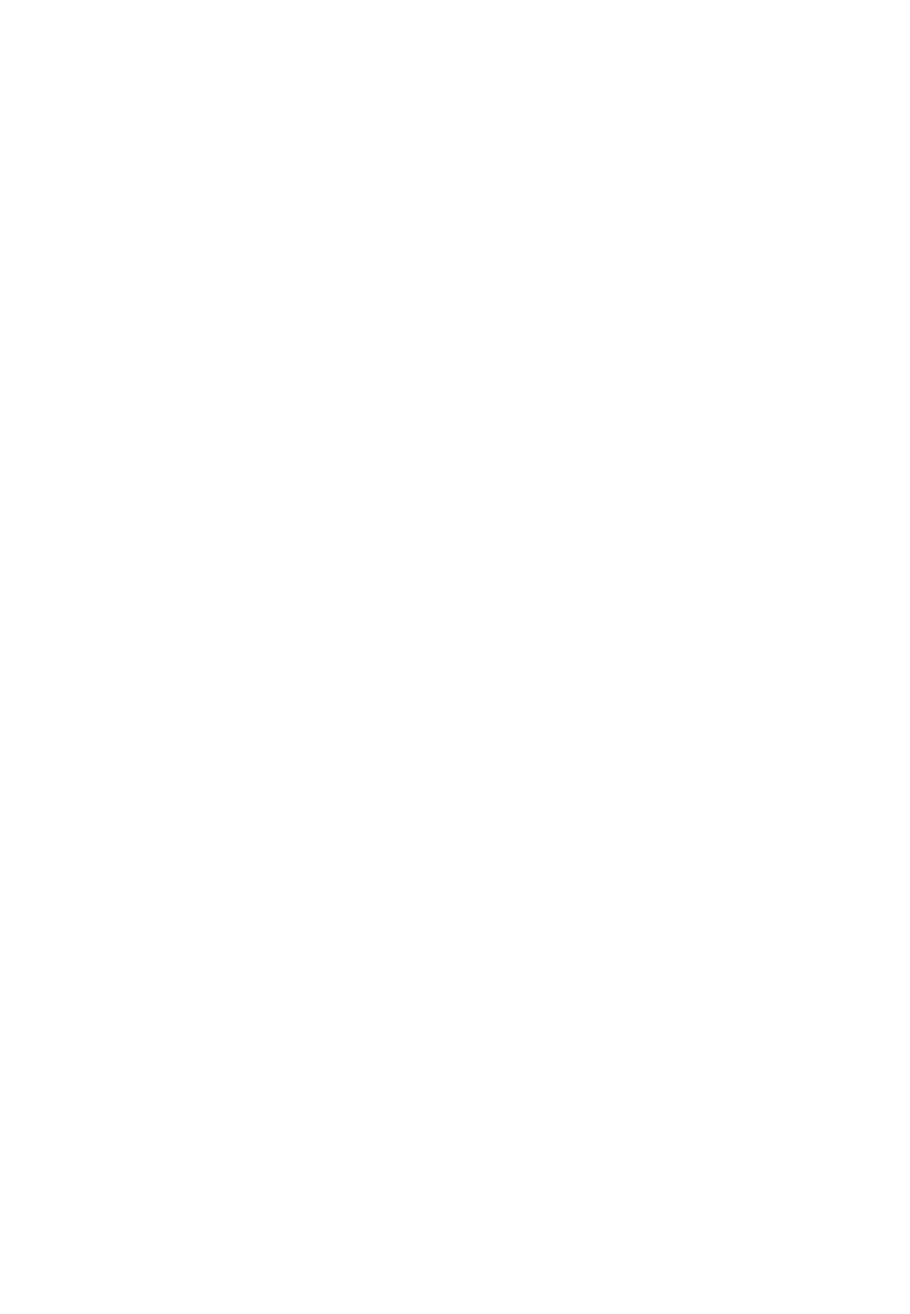
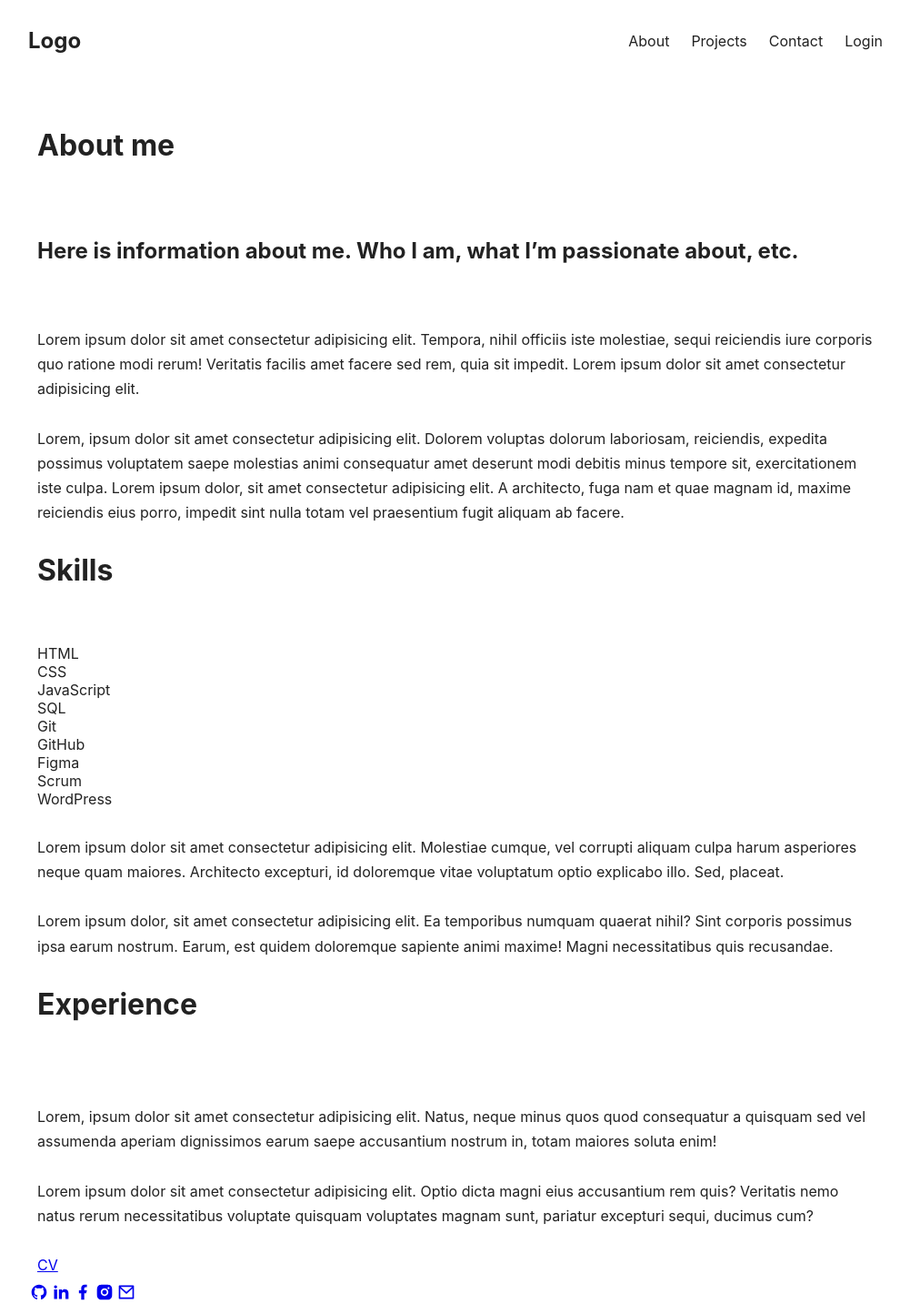
Before and after one commit to sinilaa/Sinifolio, a React (Create React App) app in the folder client/: page /about in a window 1280 px wide. Before the commit this address had no page. Shown: the whole page at 91% size, without its empty margins (139-1140 px from the left). Before the commit the page ends 800 px from the top, so only its background shows below. Built offline with nearby package versions, Linux system fonts and the light colour scheme; no server answers.

Commit message:
Adding all other pages and functionals from pilot version

```diff
--- a/client/src/App.js
+++ b/client/src/App.js
@@ -8,6 +8,9 @@ import {UserContextProvider} from "./contexts/UserContext";
 import CreateProject from "./pages/CreateProject";
 import ProjectPage from "./pages/ProjectPage";
 import EditProject from "./pages/EditProject";
+import ContactPage from './pages/ContactPage';
+import AboutPage from './pages/AboutPage';
+import HomePage from './pages/HomePage';
 
 function App() {
   return (
@@ -16,11 +19,14 @@ function App() {
     <UserContextProvider>
       <Routes>
         <Route path="/" element={<Layout />}>
-          <Route index element={<ProjectsPage />} />
+          <Route index element={<HomePage/>} />
+          <Route path="/about" element={<AboutPage />} />
+          <Route path="/projects" element={<ProjectsPage />} />
+          <Route path="/project/:id" element={<ProjectPage />} />
+          <Route path="/contact" element={<ContactPage />} />
           <Route path="/login" element={<LoginPage />} />
           <Route path="/register" element={<RegisterPage />} />
           <Route path="/create" element={<CreateProject />} />
-          <Route path="/project/:id" element={<ProjectPage />} />
           <Route path="/edit/:id" element={<EditProject />} />
         </Route>
       </Routes>
--- a/client/src/Layout.js
+++ b/client/src/Layout.js
@@ -1,3 +1,4 @@
+import Footer from "./components/Footer";
 import Header from "./components/Header";
 import { Outlet } from "react-router-dom";
 
@@ -8,6 +9,7 @@ export default function Layout() {
     <main>
       <Header />
       <Outlet />
+      <Footer />
     </main>
   );
 }
--- /dev/null
+++ b/client/src/components/Footer.js
@@ -0,0 +1,28 @@
+import React from "react";
+import { RiGithubFill, RiLinkedinFill, RiFacebookFill, RiInstagramFill, RiMailLine } from '@remixicon/react';
+
+export default function Footer() {
+  return (
+    <footer className="footer">
+      <div className="container">
+        <div className="footer_social">
+          <a href="https://github.com/sinilaa" target="_blank" className="footer_icon">
+            <RiGithubFill />
+          </a>
+          <a href="www.linkedin.com/in/sini-laamanen-23a011164" target="_blank" className="footer_icon">
+            <RiLinkedinFill />
+          </a>
+          <a href="https://www.facebook.com/sini.laamanen/" target="_blank" className="footer_icon">
+            <RiFacebookFill />
+          </a>
+          <a href="https://www.instagram.com/sinielaamanen/" target="_blank" className="footer_icon">
+            <RiInstagramFill />
+          </a>
+          <a href="mailto:emilia.laamanen@gmail.com" target="_blank" className="footer_icon">
+            <RiMailLine />
+          </a>
+        </div>
+      </div>
+    </footer>
+  );
+}
--- a/client/src/components/Header.js
+++ b/client/src/components/Header.js
@@ -36,13 +36,18 @@ export default function Header() {
       <nav>
         {username ? (
           <>
+            <Link to= "/about">About</Link>
+            <Link to="/contact">Contact</Link>
+            <Link to="/projects">Projects</Link>
             <Link to="/create">Create new project</Link>
             <a onClick={logout}>Logout ({username})</a>
           </>
         ) : (
           <>
+            <Link to="/about">About</Link>
+            <Link to="/projects">Projects</Link>
+            <Link to="/contact">Contact</Link>
             <Link to="/login">Login</Link>
-            <Link to="/register">Register</Link>
           </>
         )}
       </nav>
--- /dev/null
+++ b/client/src/pages/AboutPage.js
@@ -0,0 +1,62 @@
+import React from "react";
+
+export default function AboutPage() {
+  return (
+    <main className="main">
+      <div className="section">
+        <div className="content container">
+          <h1 className="title">About me</h1><br /><br />
+
+          <div className="introduction">
+            <h2 className="subtitle">Here is information about me. Who I am, what I’m passionate about, etc.</h2><br />
+            <p>Lorem ipsum dolor sit amet consectetur adipisicing elit. Tempora, nihil officiis iste molestiae, sequi reiciendis iure corporis quo ratione modi rerum! Veritatis facilis amet facere sed rem, quia sit impedit. Lorem ipsum dolor sit amet consectetur adipisicing elit.<br /><br />
+            Lorem, ipsum dolor sit amet consectetur adipisicing elit. Dolorem voluptas dolorum laboriosam, reiciendis, expedita possimus voluptatem saepe molestias animi consequatur amet deserunt modi debitis minus tempore sit, exercitationem iste culpa. Lorem ipsum dolor, sit amet consectetur adipisicing elit. A architecto, fuga nam et quae magnam id, maxime reiciendis eius porro, impedit sint nulla totam vel praesentium fugit aliquam ab facere.</p>
+          </div>
+
+          <div className="skills">
+            <h1 className="title">Skills</h1><br /><br />
+            <div className="skill_list">
+              <div className="skill">
+                <div className="skill_name_short">HTML</div>
+              </div>
+              <div className="skill">
+                <div className="skill_name_short">CSS</div>
+              </div>
+              <div className="skill">
+                <div className="skill_name_long">JavaScript</div>
+              </div>
+              <div className="skill">
+                <div className="skill_name_short">SQL</div>
+              </div>
+              <div className="skill">
+                <div className="skill_name_short">Git</div>
+              </div>
+              <div className="skill">
+                <div className="skill_name_long">GitHub</div>
+              </div>
+              <div className="skill">
+                <div className="skill_name_short">Figma</div>
+              </div>
+              <div className="skill">
+                <div className="skill_name_short">Scrum</div>
+              </div>
+              <div className="skill">
+                <div className="skill_name_long">WordPress</div>
+              </div>
+            </div>
+            <p>Lorem ipsum dolor sit amet consectetur adipisicing elit. Molestiae cumque, vel corrupti aliquam culpa harum asperiores neque quam maiores. Architecto excepturi, id doloremque vitae voluptatum optio explicabo illo. Sed, placeat.<br /><br />Lorem ipsum dolor, sit amet consectetur adipisicing elit. Ea temporibus numquam quaerat nihil? Sint corporis possimus ipsa earum nostrum. Earum, est quidem doloremque sapiente animi maxime! Magni necessitatibus quis recusandae.</p>
+          </div>
+
+          <div className="experience">
+            <h1 className="title">Experience</h1><br /><br />
+            <p>Lorem, ipsum dolor sit amet consectetur adipisicing elit. Natus, neque minus quos quod consequatur a quisquam sed vel assumenda aperiam dignissimos earum saepe accusantium nostrum in, totam maiores soluta enim!<br /><br />Lorem ipsum dolor sit amet consectetur adipisicing elit. Optio dicta magni eius accusantium rem quis? Veritatis nemo natus rerum necessitatibus voluptate quisquam voluptates magnam sunt, pariatur excepturi sequi, ducimus cum?</p>
+            <div className="cv_button">
+              <a href="/pdf/CV.pdf" target="_blank">CV</a>
+            </div>
+          </div>
+
+        </div>
+      </div>
+    </main>
+  );
+}
--- /dev/null
+++ b/client/src/pages/ContactPage.js
@@ -0,0 +1,37 @@
+import React from "react";
+import { RiGithubFill, RiLinkedinFill, RiFacebookFill, RiInstagramFill } from '@remixicon/react';
+
+export default function ContactPage() {
+  return (
+    <main className="main">
+      <div className="section">
+        <div className="content container">
+          <h1 className="title">Contact</h1>
+          <div className="contact_information">
+            <p>Here is information on how to contact me. Lorem ipsum dolor sit amet consectetur adipisicing elit. Autem deserunt accusantium dolorum molestiae enim. Iusto rerum cumque harum ex cum ipsam eos earum fuga repudiandae commodi. Similique dolores deserunt rerum.</p><br /><br />
+            <p><span className="contact_info">Email</span> emilia.laamanen@gmail.com</p><br />
+            <p><span className="contact_info">Mobile</span> 050 466 6751</p>
+            <div className="contact_social">
+              <a href="https://github.com/sinilaa" target="_blank" className="contact_icon">
+                <RiGithubFill />
+              </a>
+              <a href="https://www.linkedin.com/in/sini-laamanen-23a011164" target="_blank" className="contact_icon">
+                <RiLinkedinFill />
+              </a>
+              <a href="https://www.facebook.com/sini.laamanen/" target="_blank" className="contact_icon">
+                <RiFacebookFill />
+              </a>
+              <a href="https://www.instagram.com/sinielaamanen/" target="_blank" className="contact_icon">
+                <RiInstagramFill />
+              </a>
+            </div>
+          </div>
+          <div className="contact_form">
+            <h2 className="subtitle">Send me a message!</h2><br /><br />
+            <p>Contact form will be here soon...</p>
+          </div>
+        </div>
+      </div>
+    </main>
+  );
+}
--- a/client/src/pages/CreateProject.js
+++ b/client/src/pages/CreateProject.js
@@ -30,9 +30,9 @@ export default function CreateProject() {
     }
   }
 
-  // Redirect to home page if redirect state is true
+  // Redirect to projects page if redirect state is true
   if (redirect) {
-    return <Navigate to={'/'} />;
+    return <Navigate to={'/projects'} />;
   }
 
   // Render form for creating a new project
--- /dev/null
+++ b/client/src/pages/HomePage.js
@@ -0,0 +1,24 @@
+import React from "react";
+
+export default function HomePage() {
+  return (
+    <main className="main">
+      <div className="section">
+        <div className="content container">
+          <div className="main_title">
+            <h1>
+              Hey there!<br />
+              I'm <span className="title_name">Sini Laamanen,</span><br />
+              Web Developer
+            </h1>
+
+            <h2>
+              Passionate about front-end development,<br />
+              UX/UI design and learning new stuff.
+            </h2>
+          </div>
+        </div>
+      </div>
+    </main>
+  );
+}
--- a/client/src/pages/LoginPage.js
+++ b/client/src/pages/LoginPage.js
@@ -30,7 +30,7 @@ export default function LoginPage() {
 
   // Redirect to home page if redirect state is true
   if (redirect) {
-    return <Navigate to={'/'} />;
+    return <Navigate to={'/projects'} />;
   }
 
   // Render login form
--- a/client/src/pages/ProjectPage.js
+++ b/client/src/pages/ProjectPage.js
@@ -36,8 +36,8 @@ export default function ProjectPage() {
         credentials: 'include',
       });
       if (response.ok) {
-        // Project deletion successful, navigate back to project list
-        navigate('/');
+        // Project deletion successful, navigate back to projects page
+        navigate('/projects');
       } else {
         console.error('Project deletion failed');
       }
--- a/package.json
+++ b/package.json
@@ -1,5 +1,6 @@
 {
   "dependencies": {
+    "@remixicon/react": "^4.2.0",
     "bcryptjs": "^2.4.3",
     "cookie-parser": "^1.4.6",
     "cors": "^2.8.5",
```
Also changed, not shown: 2 other files (tests, documents, lock files or other folders).
